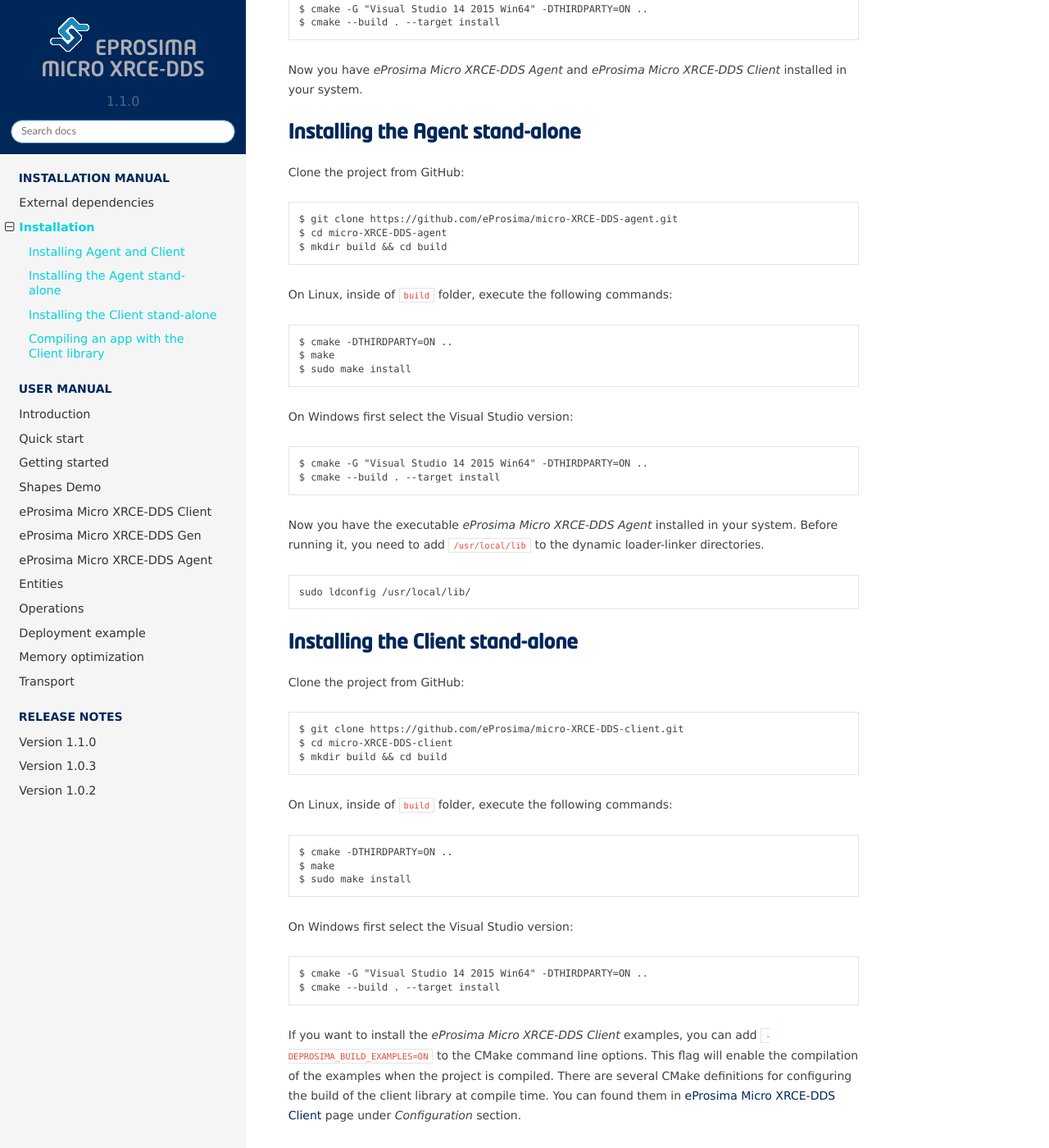
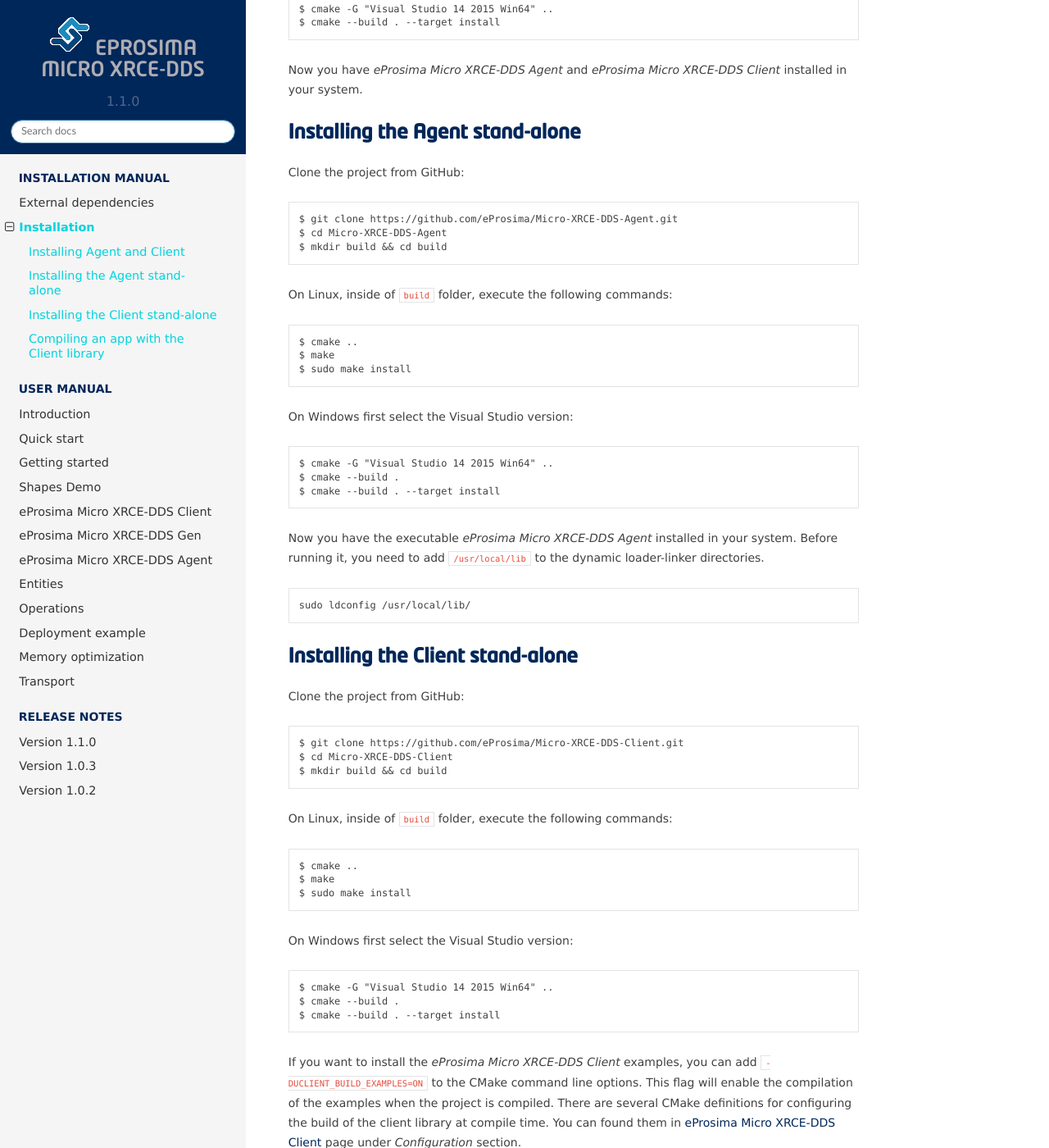
Before and after one commit to eProsima/Micro-XRCE-DDS-docs, a Sphinx documentation site: the page built from docs/installation.rst, in a window 1280 px wide and 1400 px high, scrolled down 649 px. Shown: the whole window at 82% size. Built offline with Sphinx 7.4.7 and the Read the Docs theme 2.0.0, drawn with Linux system fonts in a browser that asks for light colours; some of the changed text lies outside the part shown.

Commit message:
Refs #5581. Update installation.

```diff
--- a/docs/installation.rst
+++ b/docs/installation.rst
@@ -9,19 +9,19 @@
 
 Clone the project from GitHub: ::
 
-    $ git clone --recursive https://github.com/eProsima/micro-XRCE-DDS.git
-    $ cd micro-XRCE-DDS
+    $ git clone https://github.com/eProsima/Micro-XRCE-DDS.git
+    $ cd Micro-XRCE-DDS
     $ mkdir build && cd build
 
 On Linux, inside of ``build`` folder, execute the following commands: ::
 
-    $ cmake -DTHIRDPARTY=ON ..
+    $ cmake ..
     $ make
     $ sudo make install
 
 On Windows choose the Visual Studio version using the CMake option *-G*, for example: ::
 
-    $ cmake -G "Visual Studio 14 2015 Win64" -DTHIRDPARTY=ON ..
+    $ cmake -G "Visual Studio 14 2015 Win64" ..
     $ cmake --build . --target install
 
 Now you have *eProsima Micro XRCE-DDS Agent* and *eProsima Micro XRCE-DDS Client* installed in your system.
@@ -31,19 +31,20 @@
 
 Clone the project from GitHub: ::
 
-    $ git clone https://github.com/eProsima/micro-XRCE-DDS-agent.git
-    $ cd micro-XRCE-DDS-agent
+    $ git clone https://github.com/eProsima/Micro-XRCE-DDS-Agent.git
+    $ cd Micro-XRCE-DDS-Agent
     $ mkdir build && cd build
 
 On Linux, inside of ``build`` folder, execute the following commands: ::
 
-    $ cmake -DTHIRDPARTY=ON ..
+    $ cmake ..
     $ make
     $ sudo make install
 
 On Windows first select the Visual Studio version: ::
 
-    $ cmake -G "Visual Studio 14 2015 Win64" -DTHIRDPARTY=ON ..
+    $ cmake -G "Visual Studio 14 2015 Win64" ..
+    $ cmake --build .
     $ cmake --build . --target install
 
 Now you have the executable *eProsima Micro XRCE-DDS Agent* installed in your system. Before running it, you need to add ``/usr/local/lib`` to the dynamic loader-linker directories. ::
@@ -55,22 +56,23 @@
 
 Clone the project from GitHub: ::
 
-    $ git clone https://github.com/eProsima/micro-XRCE-DDS-client.git
-    $ cd micro-XRCE-DDS-client
+    $ git clone https://github.com/eProsima/Micro-XRCE-DDS-Client.git
+    $ cd Micro-XRCE-DDS-Client
     $ mkdir build && cd build
 
 On Linux, inside of ``build`` folder, execute the following commands: ::
 
-    $ cmake -DTHIRDPARTY=ON ..
+    $ cmake ..
     $ make
     $ sudo make install
 
 On Windows first select the Visual Studio version: ::
 
-    $ cmake -G "Visual Studio 14 2015 Win64" -DTHIRDPARTY=ON ..
+    $ cmake -G "Visual Studio 14 2015 Win64" ..
+    $ cmake --build .
     $ cmake --build . --target install
 
-If you want to install the *eProsima Micro XRCE-DDS Client* examples, you can add ``-DEPROSIMA_BUILD_EXAMPLES=ON`` to the CMake command line options.
+If you want to install the *eProsima Micro XRCE-DDS Client* examples, you can add ``-DUCLIENT_BUILD_EXAMPLES=ON`` to the CMake command line options.
 This flag will enable the compilation of the examples when the project is compiled.
 There are several CMake definitions for configuring the build of the client library at compile time.
 You can found them in :ref:`micro_xrce_dds_client_label` page under `Configuration` section.
```
